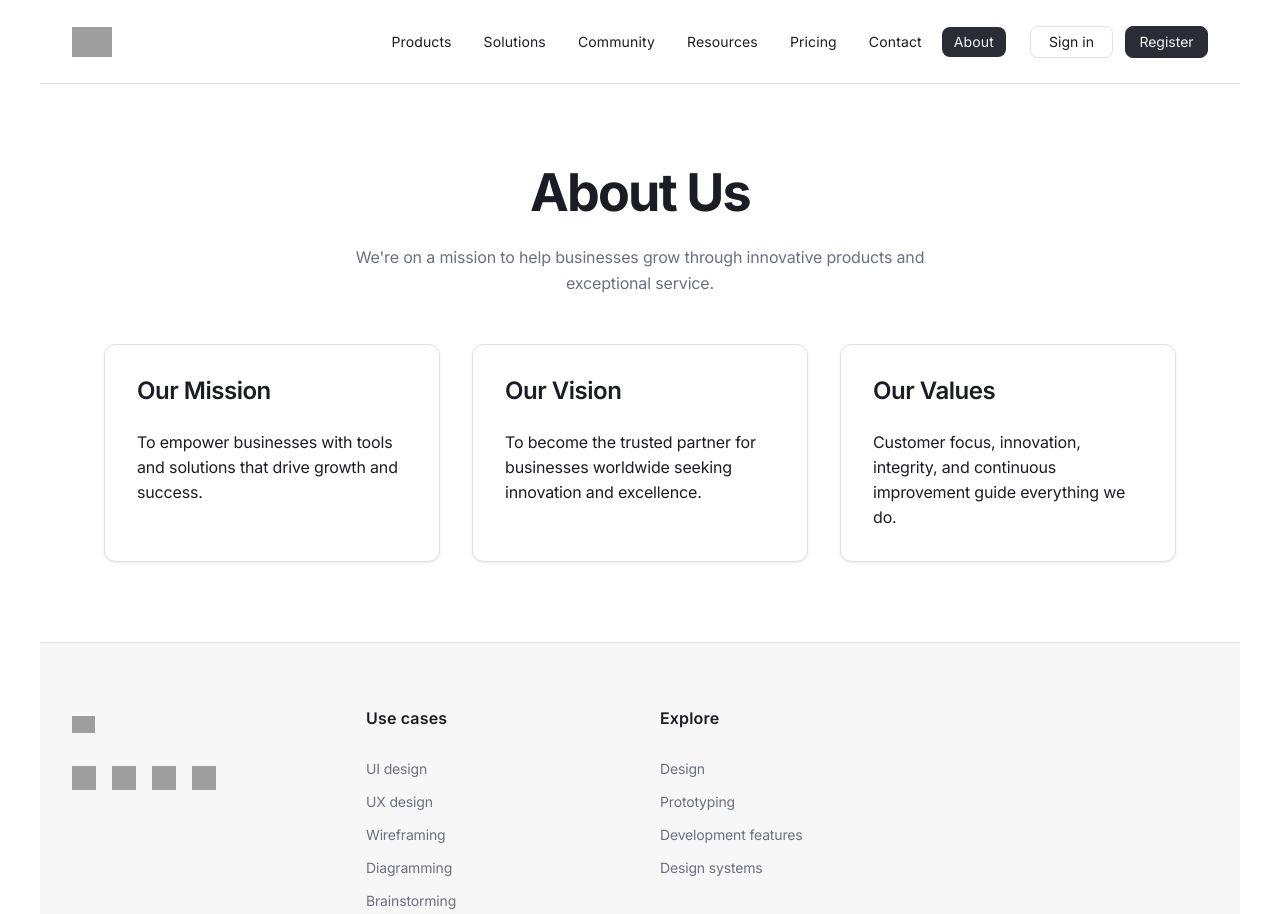
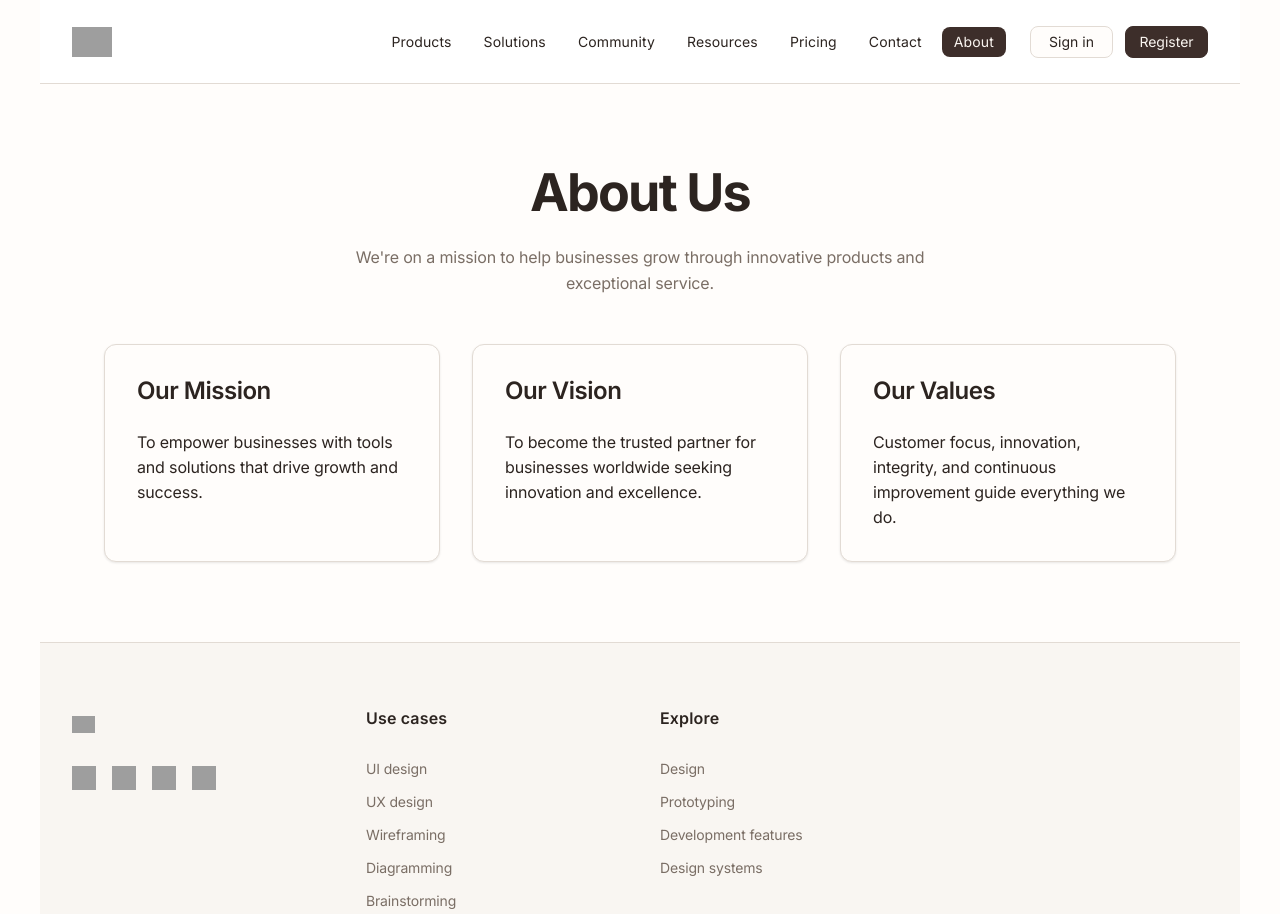
Before and after one commit to thetenzinwoser/work-experiments, a plain HTML site: page about.html in a window 1280 px wide. Shown: the top 914 px of the page. Drawn offline with Linux system fonts and the light colour scheme; grey boxes are pictures that could not be loaded.

Commit message:
Warm up color palette: earthy tones, cream backgrounds, rich brown brand

```diff
--- a/styles.css
+++ b/styles.css
@@ -1,24 +1,24 @@
 /* === Design System Tokens (pulled from Figma Simple DS) === */
 :root {
-  /* Colors — richer brand palette */
-  --sds-color-background-default-default: #ffffff;
-  --sds-color-background-default-secondary: #f7f7f8;
-  --sds-color-background-brand-default: #2a2d35;
-  --sds-color-background-brand-tertiary: #f0f1f3;
-  --sds-color-background-neutral-tertiary: #e3e3e3;
-  --sds-color-background-positive-secondary: #cff7d3;
-  --sds-color-background-warm-tint: #faf9f7;
-  --sds-color-background-section-alt: #f4f3f1;
-  --sds-color-text-default-default: #1a1d23;
-  --sds-color-text-default-secondary: #6b7080;
-  --sds-color-text-default-tertiary: #b3b3b3;
-  --sds-color-text-brand-on-brand: #f5f5f5;
-  --sds-color-text-brand-on-brand-secondary: #1a1d23;
-  --sds-color-text-positive-on-positive-secondary: #02542d;
-  --sds-color-border-default-default: #e0e0e0;
-  --sds-color-border-brand-default: #2a2d35;
-  --sds-color-border-neutral-secondary: #767676;
-  --sds-color-slate-200: #e3e3e3;
+  /* Colors — warm palette */
+  --sds-color-background-default-default: #fffdfb;
+  --sds-color-background-default-secondary: #f9f6f2;
+  --sds-color-background-brand-default: #3d2e2a;
+  --sds-color-background-brand-tertiary: #f3ede8;
+  --sds-color-background-neutral-tertiary: #e8e2dc;
+  --sds-color-background-positive-secondary: #d4f0d0;
+  --sds-color-background-warm-tint: #faf7f3;
+  --sds-color-background-section-alt: #f5f0eb;
+  --sds-color-text-default-default: #2c2420;
+  --sds-color-text-default-secondary: #7a6e65;
+  --sds-color-text-default-tertiary: #b5a99e;
+  --sds-color-text-brand-on-brand: #faf5f0;
+  --sds-color-text-brand-on-brand-secondary: #2c2420;
+  --sds-color-text-positive-on-positive-secondary: #1a5c35;
+  --sds-color-border-default-default: #e2dbd4;
+  --sds-color-border-brand-default: #3d2e2a;
+  --sds-color-border-neutral-secondary: #8a7e75;
+  --sds-color-slate-200: #e8e2dc;
 
   /* Spacing */
   --sds-size-space-100: 4px;
```
